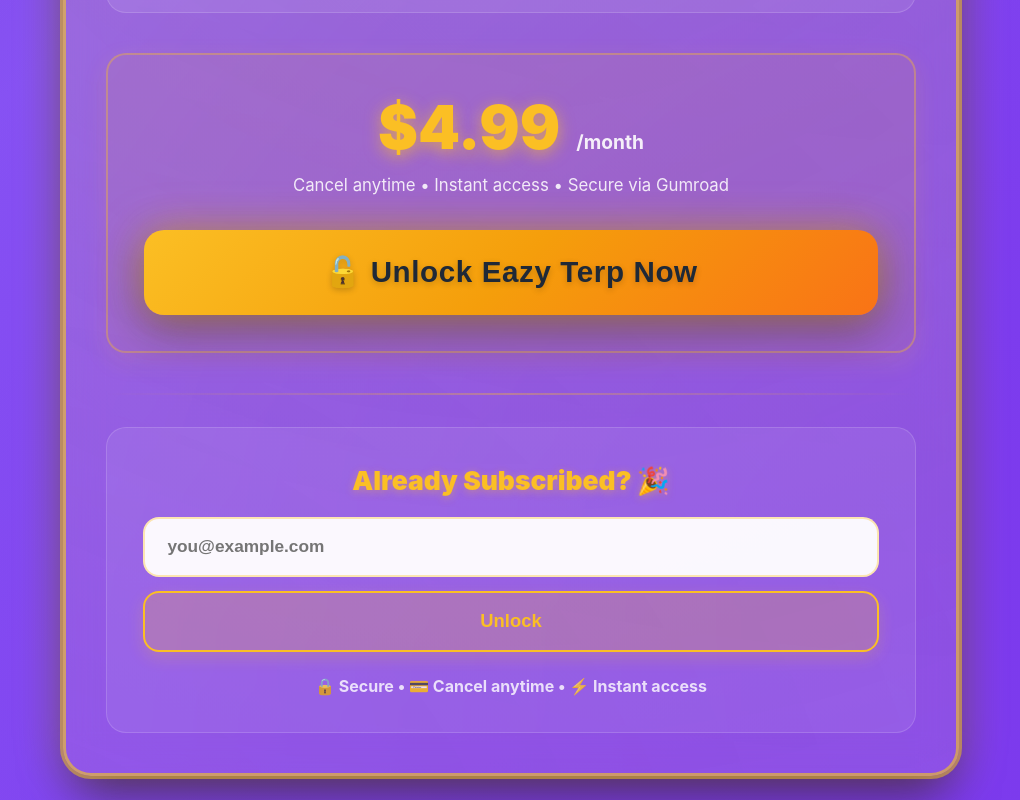
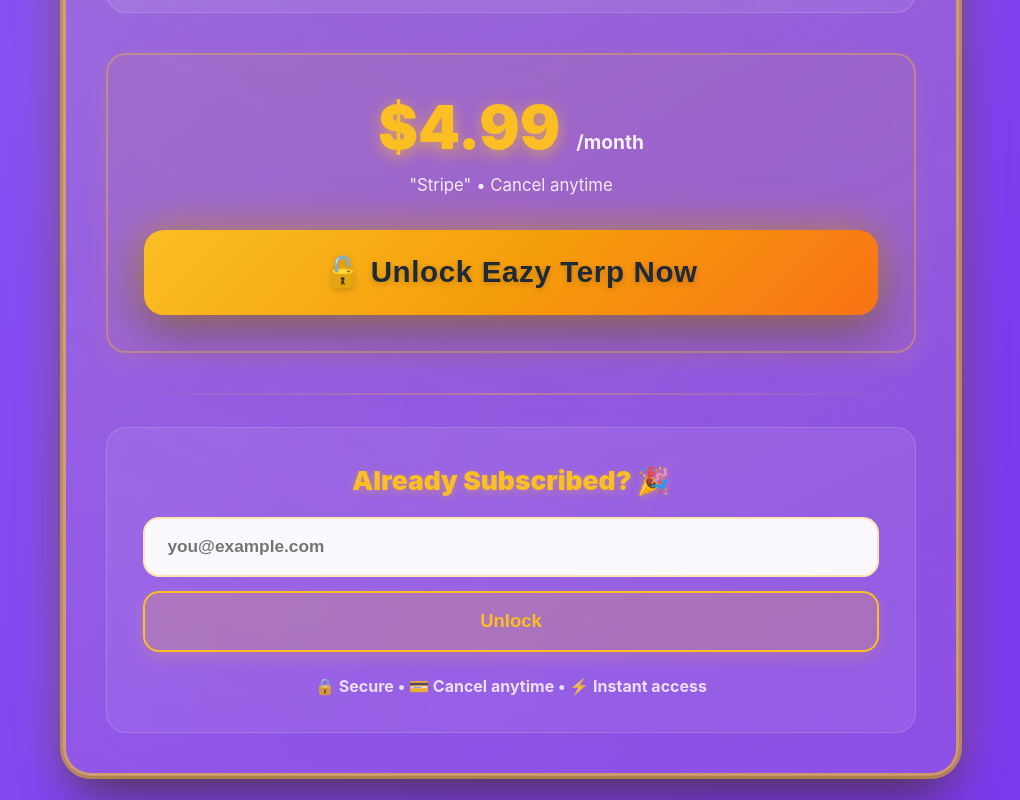
Before and after one commit to Torch313/eazy-terp-nextjs, a React (Vite) app: page / in a window 1280 px wide. Shown: the part 1618-2418 px from the top of the page, without its empty margins (129-1149 px from the left). Built offline with nearby package versions, Linux system fonts and the light colour scheme.

Commit message:
Switch from Gumroad to Stripe payment processing

```diff
--- a/src/PremiumGate.jsx
+++ b/src/PremiumGate.jsx
@@ -1,7 +1,7 @@
 import { useState } from "react";
 
 const API_URL = "https://n8n.eazyterp.com/webhook/webhook/check-premium";
-const GUMROAD_URL = "https://torrey54.gumroad.com/l/fiztp";
+const STRIPE_URL = "https://buy.stripe.com/cNibJ39h64Xv4a5Fix8EM00";
 
 export default function PremiumGate({ children }) {
   const [email, setEmail] = useState(() => localStorage.getItem("et_email") || "");
@@ -601,13 +601,12 @@
             </div>
 
             <div style={{ color: "rgba(255, 255, 255, 0.87)", marginBottom: "0.65rem", fontSize: "1.05rem" }}>
-              Cancel anytime • Instant access • Secure via Gumroad
+              "Stripe" • Cancel anytime
             </div>
 
             <button
               style={styles.buyButton}
-              onClick={() => window.open(GUMROAD_URL, "_blank")}
-              onMouseEnter={(e) => {
+              onClick={() => window.open(STRIPE_URL, "_blank")}              onMouseEnter={(e) => {
                 e.currentTarget.style.transform = "translateY(-4px)";
                 e.currentTarget.style.boxShadow =
                   "0 0 50px rgba(251, 191, 36, 0.65), 0 15px 55px rgba(0, 0, 0, 0.50)";
```
